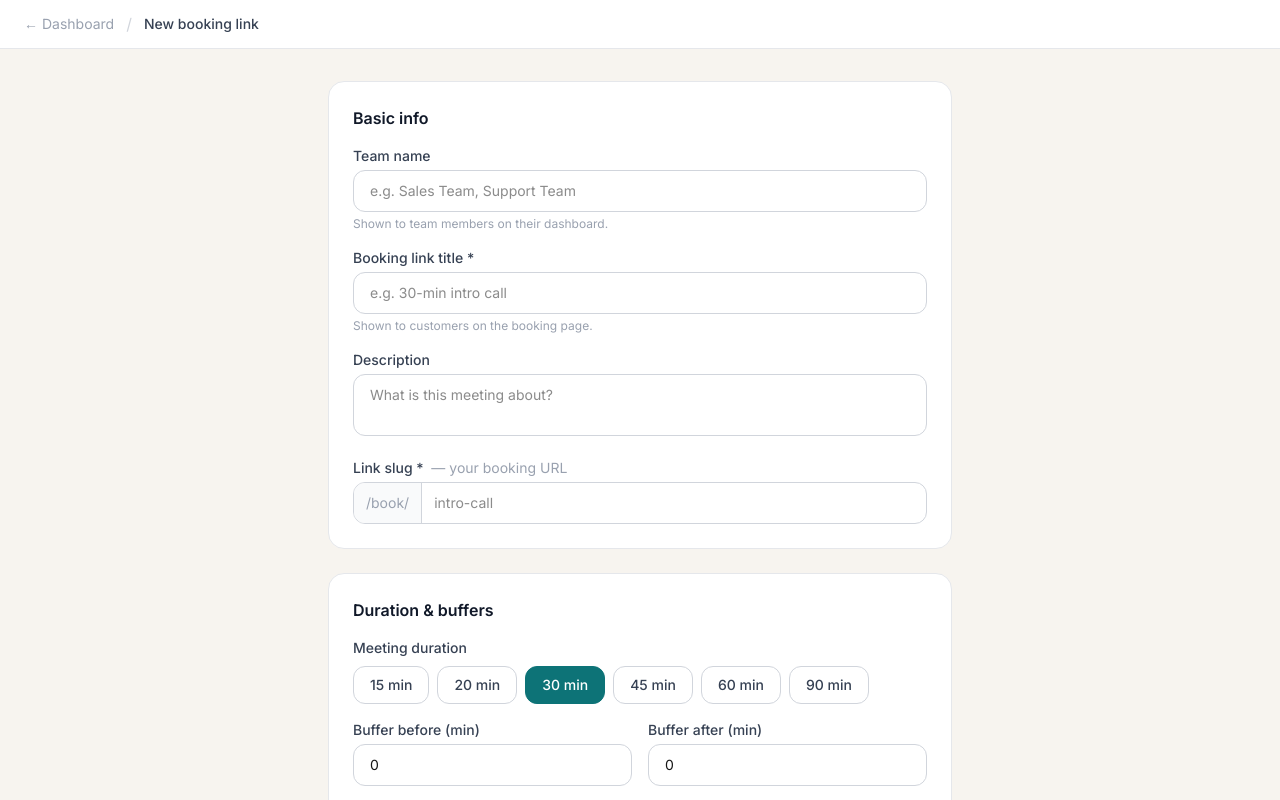
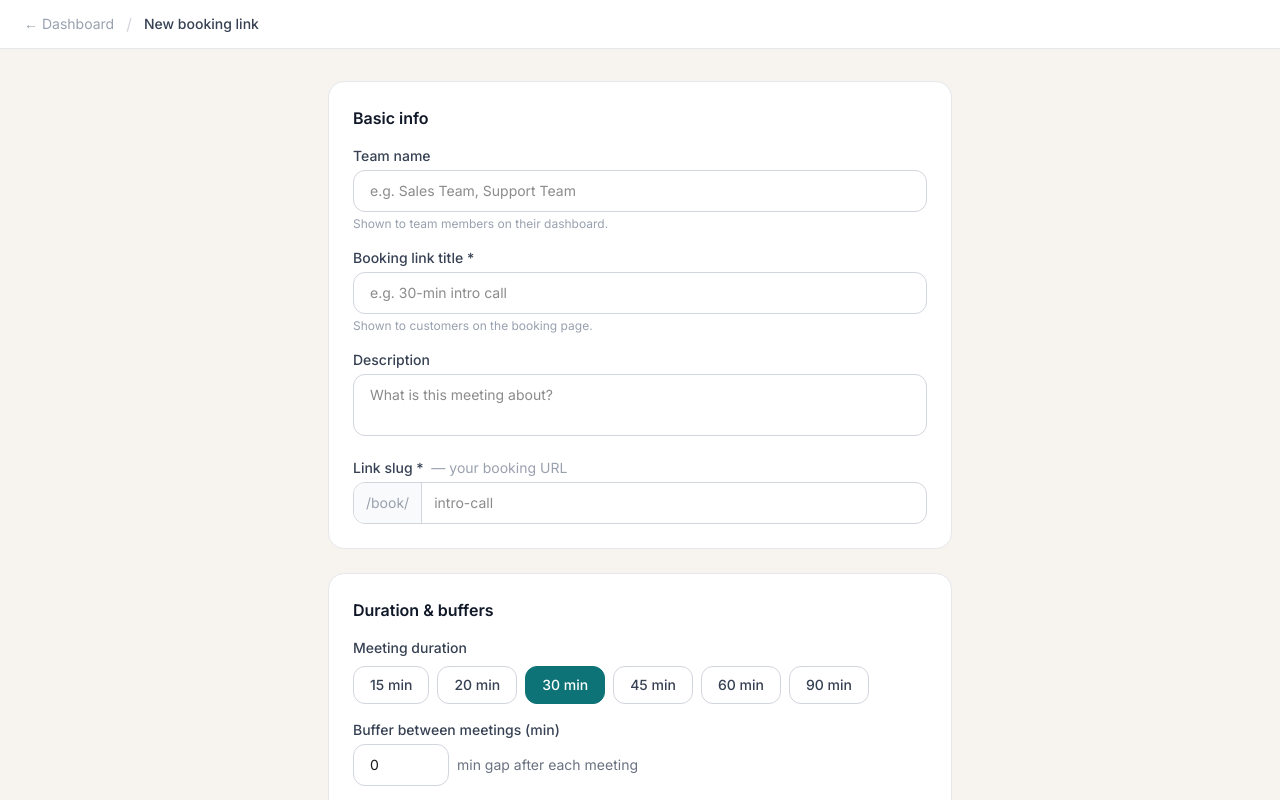
Before and after one commit to CalRoute/calroute, a Next.js app: page /dashboard/links/new in a window 1280 px wide. Shown: the top 800 px of the page. Built offline with nearby package versions, Linux system fonts and the light colour scheme.

Commit message:
refactor: replace buffer before/after with single buffer between meetings

```diff
--- a/src/app/dashboard/links/[id]/EditBookingLinkForm.tsx
+++ b/src/app/dashboard/links/[id]/EditBookingLinkForm.tsx
@@ -35,7 +35,6 @@ export default function EditBookingLinkForm({
     description: link.description ?? '',
     slug: link.slug ?? '',
     durationMinutes: link.durationMinutes ?? 30,
-    bufferBeforeMinutes: link.bufferBeforeMinutes ?? 0,
     bufferAfterMinutes: link.bufferAfterMinutes ?? 0,
     routingStrategy: link.routingStrategy ?? 'priority',
     maxDaysAhead: link.maxDaysAhead ?? 30,
@@ -61,7 +60,7 @@ export default function EditBookingLinkForm({
       const res = await fetch(`/api/booking-links/${link.id}`, {
         method: 'PATCH',
         headers: { 'Content-Type': 'application/json' },
-        body: JSON.stringify(form),
+        body: JSON.stringify({ ...form, bufferBeforeMinutes: 0 }),
       })
       const data = await res.json()
       if (!res.ok) throw new Error(data.error ?? 'Failed to update link')
@@ -218,20 +217,14 @@ export default function EditBookingLinkForm({
                 ))}
               </div>
             </div>
-            <div className="grid grid-cols-2 gap-4">
-              <div>
-                <label className="block text-sm font-medium text-gray-700 mb-1">Buffer before (min)</label>
-                <input type="number" min={0} max={60} value={form.bufferBeforeMinutes}
-                  onChange={e => setForm(f => ({ ...f, bufferBeforeMinutes: Number(e.target.value) }))}
-                  className="w-full border border-gray-300 rounded-xl px-4 py-2.5 text-sm focus:outline-none focus:ring-2 focus:ring-blue-500"
-                />
-              </div>
-              <div>
-                <label className="block text-sm font-medium text-gray-700 mb-1">Buffer after (min)</label>
+            <div>
+              <label className="block text-sm font-medium text-gray-700 mb-1">Buffer between meetings (min)</label>
+              <div className="flex items-center gap-2">
                 <input type="number" min={0} max={60} value={form.bufferAfterMinutes}
                   onChange={e => setForm(f => ({ ...f, bufferAfterMinutes: Number(e.target.value) }))}
-                  className="w-full border border-gray-300 rounded-xl px-4 py-2.5 text-sm focus:outline-none focus:ring-2 focus:ring-blue-500"
+                  className="w-24 border border-gray-300 rounded-xl px-4 py-2.5 text-sm focus:outline-none focus:ring-2 focus:ring-blue-500"
                 />
+                <span className="text-sm text-gray-500">min gap after each meeting</span>
               </div>
             </div>
             <div>
--- a/src/app/dashboard/links/new/page.tsx
+++ b/src/app/dashboard/links/new/page.tsx
@@ -17,7 +17,6 @@ export default function NewBookingLinkPage() {
     description: '',
     slug: '',
     durationMinutes: 30,
-    bufferBeforeMinutes: 0,
     bufferAfterMinutes: 0,
     routingStrategy: 'priority' as 'priority' | 'round_robin',
     maxDaysAhead: 30,
@@ -44,7 +43,7 @@ export default function NewBookingLinkPage() {
       const res = await fetch('/api/booking-links', {
         method: 'POST',
         headers: { 'Content-Type': 'application/json' },
-        body: JSON.stringify(form),
+        body: JSON.stringify({ ...form, bufferBeforeMinutes: 0 }),
       })
       const data = await res.json()
       if (!res.ok) throw new Error(data.error ?? 'Failed to create link')
@@ -137,20 +136,14 @@ export default function NewBookingLinkPage() {
                 ))}
               </div>
             </div>
-            <div className="grid grid-cols-2 gap-4">
-              <div>
-                <label className="block text-sm font-medium text-gray-700 mb-1">Buffer before (min)</label>
-                <input type="number" min={0} max={60} value={form.bufferBeforeMinutes}
-                  onChange={e => setForm(f => ({ ...f, bufferBeforeMinutes: Number(e.target.value) }))}
-                  className="w-full border border-gray-300 rounded-xl px-4 py-2.5 text-sm focus:outline-none focus:ring-2 focus:ring-[#0D7377]"
-                />
-              </div>
-              <div>
-                <label className="block text-sm font-medium text-gray-700 mb-1">Buffer after (min)</label>
+            <div>
+              <label className="block text-sm font-medium text-gray-700 mb-1">Buffer between meetings (min)</label>
+              <div className="flex items-center gap-2">
                 <input type="number" min={0} max={60} value={form.bufferAfterMinutes}
                   onChange={e => setForm(f => ({ ...f, bufferAfterMinutes: Number(e.target.value) }))}
-                  className="w-full border border-gray-300 rounded-xl px-4 py-2.5 text-sm focus:outline-none focus:ring-2 focus:ring-[#0D7377]"
+                  className="w-24 border border-gray-300 rounded-xl px-4 py-2.5 text-sm focus:outline-none focus:ring-2 focus:ring-[#0D7377]"
                 />
+                <span className="text-sm text-gray-500">min gap after each meeting</span>
               </div>
             </div>
             <div>
```
